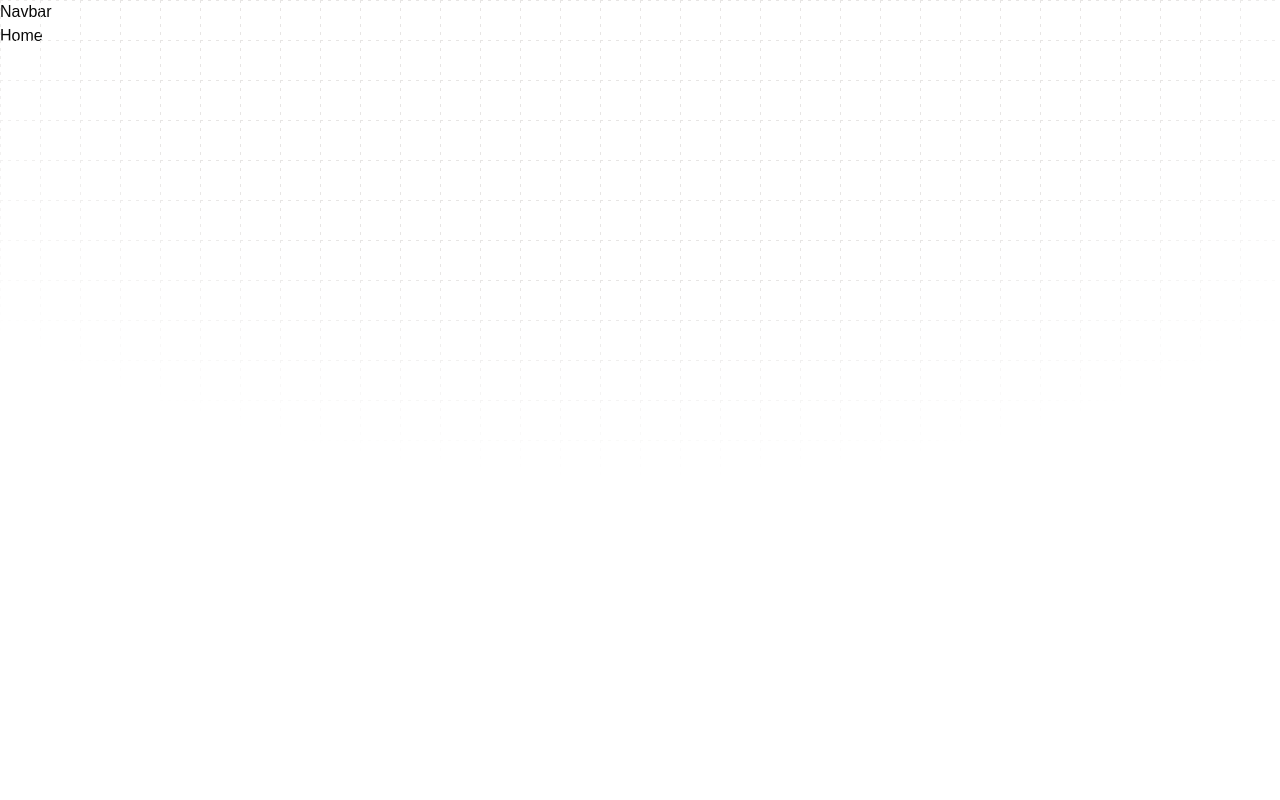
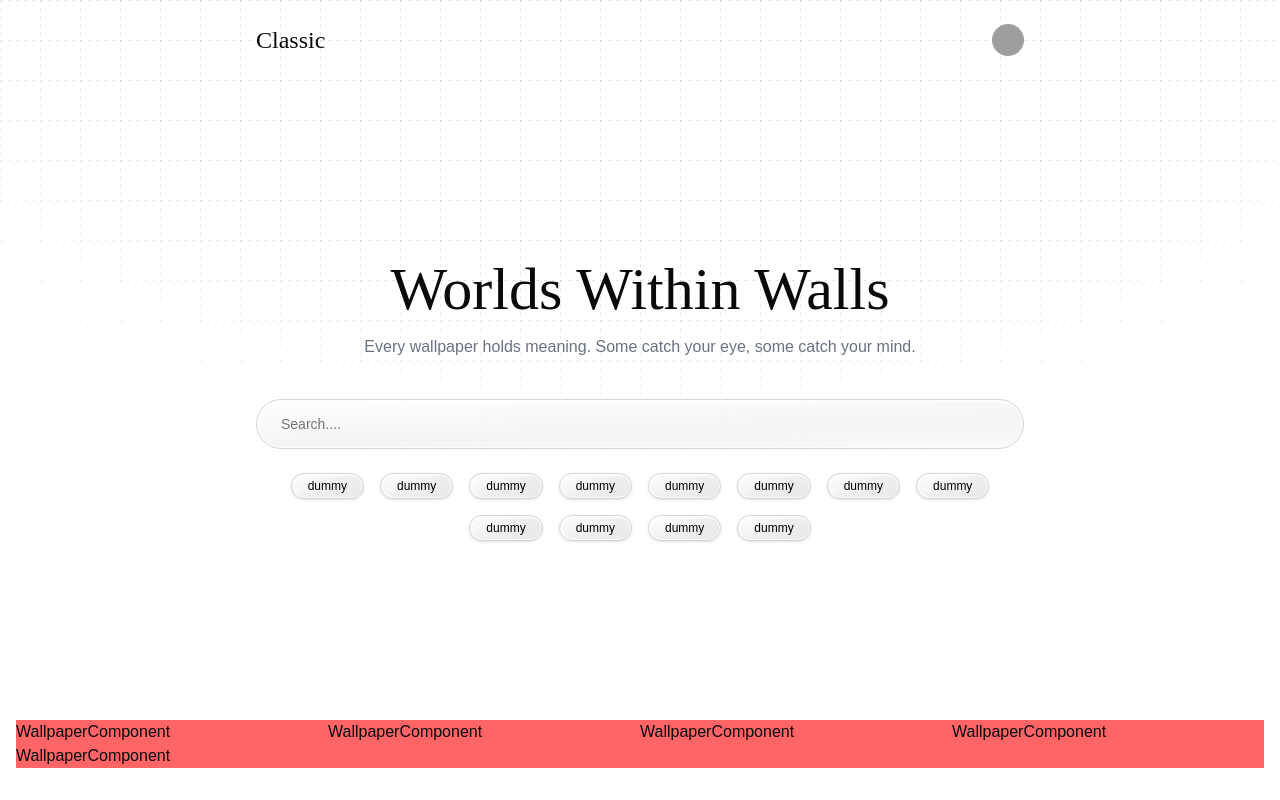
Before and after one commit to HtetAungLw1n/classic-client-side, a React (Vite) app: page / in a window 1280 px wide. Built offline with nearby package versions, Linux system fonts and the light colour scheme; grey boxes are pictures that could not be loaded.

Commit message:
hero section

```diff
--- a/src/components/Navbar.tsx
+++ b/src/components/Navbar.tsx
@@ -1,5 +1,19 @@
+import { Link } from "react-router-dom";
+import { Avatar, AvatarFallback, AvatarImage } from "./ui/avatar";
+
 const Navbar = () => {
-  return <div>Navbar</div>;
+  return (
+    <div className="max-w-3xl mx-auto flex items-center justify-between py-6 z-20">
+      <Link to={"/"} className="text-2xl font-medium font-times">
+        Classic
+      </Link>
+
+      <Avatar>
+        <AvatarImage src="https://github.com/shadcn.png" />
+        <AvatarFallback>CN</AvatarFallback>
+      </Avatar>
+    </div>
+  );
 };
 
 export default Navbar;
--- /dev/null
+++ b/src/components/Tag.tsx
@@ -0,0 +1,17 @@
+import { Link } from "react-router-dom";
+import { Badge } from "./ui/badge";
+
+const Tag = () => {
+  return (
+    <Link
+      to={""}
+      className="rounded-full shadow hover:shadow-md transition-all duration-200 ease-in-out"
+    >
+      <Badge className="py-3 px-4 active:scale-95 text-black border border-gray-300 shadow-[inset_0.5px_0.5px_1px_1.5px_rgba(255,255,255,0.75)] transition-all duration-200 ease-in-out bg-transparent bg-[linear-gradient(155deg,rgba(255,255,255,0.2)_0%,rgba(219,219,219,0.5)_60%,rgba(200,200,200,0.4)_100%)]">
+        dummy
+      </Badge>
+    </Link>
+  );
+};
+
+export default Tag;
--- /dev/null
+++ b/src/components/WallpaperComponent.tsx
@@ -0,0 +1,5 @@
+const WallpaperComponent = () => {
+  return <div>WallpaperComponent</div>;
+};
+
+export default WallpaperComponent;
--- /dev/null
+++ b/src/components/WallpaperLayout.tsx
@@ -0,0 +1,15 @@
+import WallpaperComponent from "./WallpaperComponent";
+
+const WallpaperLayout = () => {
+  return (
+    <div className="grid grid-cols-1 md:grid-cols-2 lg:grid-cols-4 bg-red-400 w-full">
+      <WallpaperComponent />
+      <WallpaperComponent />
+      <WallpaperComponent />
+      <WallpaperComponent />
+      <WallpaperComponent />
+    </div>
+  );
+};
+
+export default WallpaperLayout;
--- /dev/null
+++ b/src/components/ui/avatar.tsx
@@ -0,0 +1,107 @@
+import * as React from "react"
+import { Avatar as AvatarPrimitive } from "radix-ui"
+
+import { cn } from "@/lib/utils"
+
+function Avatar({
+  className,
+  size = "default",
+  ...props
+}: React.ComponentProps<typeof AvatarPrimitive.Root> & {
+  size?: "default" | "sm" | "lg"
+}) {
+  return (
+    <AvatarPrimitive.Root
+      data-slot="avatar"
+      data-size={size}
+      className={cn(
+        "size-8 rounded-full after:rounded-full data-[size=lg]:size-10 data-[size=sm]:size-6 after:border-border group/avatar relative flex shrink-0 select-none after:absolute after:inset-0 after:border after:mix-blend-darken dark:after:mix-blend-lighten",
+        className
+      )}
+      {...props}
+    />
+  )
+}
+
+function AvatarImage({
+  className,
+  ...props
+}: React.ComponentProps<typeof AvatarPrimitive.Image>) {
+  return (
+    <AvatarPrimitive.Image
+      data-slot="avatar-image"
+      className={cn(
+        "rounded-full aspect-square size-full object-cover",
+        className
+      )}
+      {...props}
+    />
+  )
+}
+
+function AvatarFallback({
+  className,
+  ...props
+}: React.ComponentProps<typeof AvatarPrimitive.Fallback>) {
+  return (
+    <AvatarPrimitive.Fallback
+      data-slot="avatar-fallback"
+      className={cn(
+        "bg-muted text-muted-foreground rounded-full flex size-full items-center justify-center text-sm group-data-[size=sm]/avatar:text-xs",
+        className
+      )}
+      {...props}
+    />
+  )
+}
+
+function AvatarBadge({ className, ...props }: React.ComponentProps<"span">) {
+  return (
+    <span
+      data-slot="avatar-badge"
+      className={cn(
+        "bg-primary text-primary-foreground ring-background absolute right-0 bottom-0 z-10 inline-flex items-center justify-center rounded-full bg-blend-color ring-2 select-none",
+        "group-data-[size=sm]/avatar:size-2 group-data-[size=sm]/avatar:[&>svg]:hidden",
+        "group-data-[size=default]/avatar:size-2.5 group-data-[size=default]/avatar:[&>svg]:size-2",
+        "group-data-[size=lg]/avatar:size-3 group-data-[size=lg]/avatar:[&>svg]:size-2",
+        className
+      )}
+      {...props}
+    />
+  )
+}
+
+function AvatarGroup({ className, ...props }: React.ComponentProps<"div">) {
+  return (
+    <div
+      data-slot="avatar-group"
+      className={cn(
+        "*:data-[slot=avatar]:ring-background group/avatar-group flex -space-x-2 *:data-[slot=avatar]:ring-2",
+        className
+      )}
+      {...props}
+    />
+  )
+}
+
+function AvatarGroupCount({
+  className,
+  ...props
+}: React.ComponentProps<"div">) {
+  return (
+    <div
+      data-slot="avatar-group-count"
+      className={cn("bg-muted text-muted-foreground size-8 rounded-full text-sm group-has-data-[size=lg]/avatar-group:size-10 group-has-data-[size=sm]/avatar-group:size-6 [&>svg]:size-4 group-has-data-[size=lg]/avatar-group:[&>svg]:size-5 group-has-data-[size=sm]/avatar-group:[&>svg]:size-3 ring-background relative flex shrink-0 items-center justify-center ring-2", className)}
+      {...props}
+    />
+  )
+}
+
+export {
+  Avatar,
+  AvatarImage,
+  AvatarFallback,
+  AvatarGroup,
+  AvatarGroupCount,
+  AvatarBadge,
+}
--- a/src/components/ui/input.tsx
+++ b/src/components/ui/input.tsx
@@ -1,6 +1,6 @@
-import * as React from "react"
+import * as React from "react";
 
-import { cn } from "@/lib/utils"
+import { cn } from "@/lib/utils";
 
 function Input({ className, type, ...props }: React.ComponentProps<"input">) {
   return (
@@ -8,12 +8,12 @@ function Input({ className, type, ...props }: React.ComponentProps<"input">) {
       type={type}
       data-slot="input"
       className={cn(
-        "dark:bg-input/30 border-input focus-visible:border-ring focus-visible:ring-ring/50 aria-invalid:ring-destructive/20 dark:aria-invalid:ring-destructive/40 aria-invalid:border-destructive dark:aria-invalid:border-destructive/50 disabled:bg-input/50 dark:disabled:bg-input/80 h-8 rounded-lg border bg-transparent px-2.5 py-1 text-base transition-colors file:h-6 file:text-sm file:font-medium focus-visible:ring-[3px] aria-invalid:ring-[3px] md:text-sm file:text-foreground placeholder:text-muted-foreground w-full min-w-0 outline-none file:inline-flex file:border-0 file:bg-transparent disabled:pointer-events-none disabled:cursor-not-allowed disabled:opacity-50",
-        className
+        "dark:bg-input/30 border-input focus-visible:border-ring focus-visible:ring-ring/30 aria-invalid:ring-destructive/20 dark:aria-invalid:ring-destructive/40 aria-invalid:border-destructive dark:aria-invalid:border-destructive/50 disabled:bg-input/50 dark:disabled:bg-input/80 h-8 rounded-lg border bg-transparent px-2.5 py-1 text-base transition-colors file:h-6 file:text-sm file:font-medium focus-visible:ring-[3px] aria-invalid:ring-[3px] md:text-sm file:text-foreground placeholder:text-muted-foreground w-full min-w-0 outline-none file:inline-flex file:border-0 file:bg-transparent disabled:pointer-events-none disabled:cursor-not-allowed disabled:opacity-50",
+        className,
       )}
       {...props}
     />
-  )
+  );
 }
 
-export { Input }
+export { Input };
--- a/src/index.css
+++ b/src/index.css
@@ -47,7 +47,7 @@
   --card-foreground: oklch(0.985 0 0);
   --popover: oklch(0.205 0 0);
   --popover-foreground: oklch(0.985 0 0);
-    --primary: oklch(0.87 0.00 0);
+  --primary: oklch(0.87 0 0);
   --primary-foreground: oklch(0.205 0 0);
   --secondary: oklch(0.269 0 0);
   --secondary-foreground: oklch(0.985 0 0);
@@ -75,7 +75,7 @@
 }
 
 @theme inline {
-    --font-sans: 'Inter Variable', sans-serif;
+  --font-sans: "Inter Variable", sans-serif;
   --color-sidebar-ring: var(--sidebar-ring);
   --color-sidebar-border: var(--sidebar-border);
   --color-sidebar-accent-foreground: var(--sidebar-accent-foreground);
@@ -127,3 +127,7 @@
     @apply font-sans;
   }
 }
+
+@theme {
+  --font-times: "Times New Roman", Times, serif;
+}
--- a/src/layouts/Main.tsx
+++ b/src/layouts/Main.tsx
@@ -7,11 +7,11 @@ const Main = () => {
       <div className="min-h-screen w-full relative">
         {/* Dashed Top Fade Grid */}
         <div
-          className="absolute inset-0 z-0"
+          className="absolute inset-0 -z-10"
           style={{
             backgroundImage: `
-        linear-gradient(to right, #e7e5e4 1px, transparent 1px),
-        linear-gradient(to bottom, #e7e5e4 1px, transparent 1px)
+        linear-gradient(to right, #0000001A 1px, transparent 1px),
+        linear-gradient(to bottom, #0000001A 1px, transparent 1px)
       `,
             backgroundSize: "20px 20px",
             backgroundPosition: "0 0, 0 0",
@@ -30,7 +30,7 @@ const Main = () => {
               transparent 3px,
               transparent 8px
             ),
-            radial-gradient(ellipse 70% 60% at 50% 0%, #000 60%, transparent 100%)
+            radial-gradient(ellipse 70% 70% at 50% 0%, #000 60%, transparent 100%)
       `,
             WebkitMaskImage: `
  repeating-linear-gradient(
@@ -53,8 +53,10 @@ const Main = () => {
             WebkitMaskComposite: "source-in",
           }}
         />
-        <Navbar />
-        <Outlet />
+        <div className="container mx-auto px-4">
+          <Navbar />
+          <Outlet />
+        </div>
       </div>
     </>
   );
--- a/src/pages/Home.tsx
+++ b/src/pages/Home.tsx
@@ -1,5 +1,46 @@
+import Tag from "@/components/Tag";
+import { Input } from "@/components/ui/input";
+import WallpaperLayout from "@/components/WallpaperLayout";
+
 const Home = () => {
-  return <div>Home</div>;
+  return (
+    <>
+      <div className="flex min-h-[80vh] flex-col items-center justify-center px-4">
+        <div className="space-y-4 text-center">
+          <div className="text-4xl md:text-5xl lg:text-6xl font-times font-medium">
+            Worlds Within Walls
+          </div>
+          <div className="text-gray-500 max-w-prose mx-auto">
+            Every wallpaper holds meaning. Some catch your eye, some catch your
+            mind.
+          </div>
+        </div>
+
+        <div className="w-full max-w-lg sm:max-w-xl md:max-w-2xl lg:max-w-3xl">
+          <Input
+            placeholder="Search...."
+            className="mt-8 sm:mt-10 w-full p-5 md:p-6 rounded-full text-black border border-gray-300 bg-[linear-gradient(178deg,rgba(255,255,255,0.2)_0%,rgba(219,219,219,0.3)_60%,rgba(200,200,200,0.1)_100%)] shadow-[inset_0.5px_0.5px_1px_1.5px_rgba(255,255,255,0.75)] active:scale-[99%] transition-all duration-200 ease-in-out"
+          />
+        </div>
+
+        <div className="mt-6 w-full max-w-3xl flex flex-wrap items-center justify-center gap-2 sm:gap-3 md:gap-4 px-2">
+          <Tag />
+          <Tag />
+          <Tag />
+          <Tag />
+          <Tag />
+          <Tag />
+          <Tag />
+          <Tag />
+          <Tag />
+          <Tag />
+          <Tag />
+          <Tag />
+        </div>
+      </div>
+      <WallpaperLayout />
+    </>
+  );
 };
 
 export default Home;
```
Also changed, not shown: src/components/ui/badge.tsx (+17 -13 lines). Lines whose indentation alone changed are shown as unchanged.
